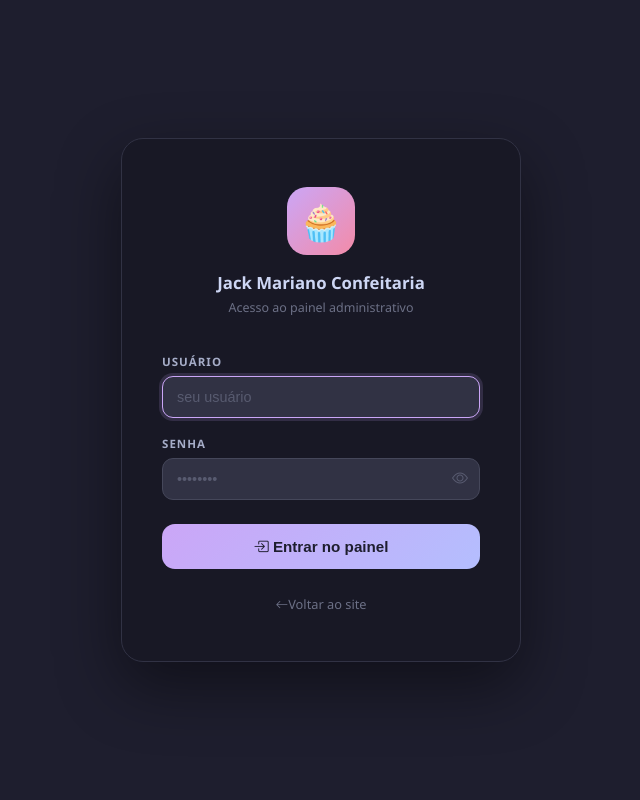
After one commit to adielson2005/jack_mariano, a Flask app: page /painel/login in a window 1280 px wide. The commit adds this page. Shown: the whole page, without its empty margins (319-959 px from the left). Run offline with Flask 3, Linux system fonts and the light colour scheme; parts of the project's set-up code (start-up, migrations or seed data) failed here and were passed over.

Commit message:
feat: secure admin panel with session auth, login page and 401 interceptor
- Add login_required decorator to all admin API routes
- Add /painel/login page (dark-themed, 5-attempt lockout)
- Add /painel and /painel/logout routes to run.py
- Replace all fetch() calls in admin.html with apiFetch() for 401 handling
- Add PERMANENT_SESSION_LIFETIME (7 days) to config
- Add admin_notes column to Order model
- Update .env.example with admin credential placeholders

Co-Authored-By: Claude Sonnet 4.6 <noreply@anthropic.com>

```diff
--- a/doceria/app/models.py
+++ b/doceria/app/models.py
@@ -70,6 +70,7 @@ class Order(db.Model):
 
     # Status: pending | confirmed | in_progress | ready | cancelled
     status = db.Column(db.String(20), default="pending")
+    admin_notes = db.Column(db.Text)
 
     items = db.relationship("OrderItem", backref="order", lazy=True, cascade="all, delete-orphan")
 
@@ -84,6 +85,7 @@ class Order(db.Model):
             "pickup_time": self.pickup_time,
             "allergies": self.allergies,
             "notes": self.notes,
+            "admin_notes": self.admin_notes,
             "status": self.status,
             "status_label": STATUS_LABELS.get(self.status, self.status),
         }
--- /dev/null
+++ b/doceria/app/templates/admin_login.html
@@ -0,0 +1,144 @@
+<!DOCTYPE html>
+<html lang="pt-BR">
+<head>
+  <meta charset="UTF-8">
+  <meta name="viewport" content="width=device-width, initial-scale=1">
+  <title>Login – Jack Mariano Confeitaria</title>
+  <link href="https://cdn.jsdelivr.net/npm/bootstrap-icons@1.11.3/font/bootstrap-icons.min.css" rel="stylesheet">
+  <style>
+    * { box-sizing: border-box; margin: 0; padding: 0; }
+    body {
+      background: #1e1e2e;
+      min-height: 100vh;
+      display: flex; align-items: center; justify-content: center;
+      font-family: 'Segoe UI', system-ui, sans-serif;
+      padding: 20px;
+    }
+    .card {
+      background: #181825;
+      border: 1px solid #313244;
+      border-radius: 22px;
+      padding: 48px 40px;
+      width: 100%; max-width: 400px;
+      box-shadow: 0 24px 64px rgba(0,0,0,.45);
+    }
+    .brand {
+      text-align: center; margin-bottom: 38px;
+    }
+    .brand-icon {
+      width: 68px; height: 68px; border-radius: 20px;
+      background: linear-gradient(135deg, #cba6f7 0%, #f38ba8 100%);
+      display: flex; align-items: center; justify-content: center;
+      font-size: 2.2rem; margin: 0 auto 16px;
+    }
+    .brand-name { color: #cdd6f4; font-weight: 700; font-size: 1.05rem; }
+    .brand-sub  { color: #6c7086; font-size: .78rem; margin-top: 5px; }
+
+    .err-box {
+      background: rgba(243,139,168,.12);
+      border: 1px solid rgba(243,139,168,.3);
+      color: #f38ba8; border-radius: 10px;
+      padding: 11px 14px; font-size: .84rem; margin-bottom: 22px;
+      display: flex; align-items: center; gap: 8px;
+    }
+
+    label {
+      display: block; color: #a6adc8;
+      font-size: .72rem; font-weight: 700;
+      text-transform: uppercase; letter-spacing: .09em;
+      margin-bottom: 7px;
+    }
+    .field { margin-bottom: 18px; }
+    .input-wrap { position: relative; }
+    input[type=text], input[type=password] {
+      width: 100%;
+      background: #313244; border: 1.5px solid #45475a;
+      border-radius: 11px; color: #cdd6f4;
+      font-size: .9rem; padding: 12px 42px 12px 14px;
+      transition: border-color .2s, box-shadow .2s;
+      outline: none;
+    }
+    input:focus {
+      border-color: #cba6f7;
+      box-shadow: 0 0 0 3px rgba(203,166,247,.15);
+    }
+    input::placeholder { color: #585b70; }
+    .eye-btn {
+      position: absolute; right: 12px; top: 50%; transform: translateY(-50%);
+      background: none; border: none; color: #585b70;
+      cursor: pointer; font-size: 1rem; padding: 0;
+      transition: color .18s;
+    }
+    .eye-btn:hover { color: #a6adc8; }
+
+    .btn-submit {
+      width: 100%; padding: 14px;
+      background: linear-gradient(135deg, #cba6f7 0%, #b4befe 100%);
+      color: #1e1e2e; border: none; border-radius: 13px;
+      font-weight: 700; font-size: .95rem; cursor: pointer;
+      transition: opacity .18s, transform .14s;
+      margin-top: 6px;
+    }
+    .btn-submit:hover { opacity: .91; transform: translateY(-1px); }
+    .btn-submit:active { transform: translateY(0); }
+
+    .back {
+      display: block; text-align: center; margin-top: 26px;
+      color: #6c7086; font-size: .8rem; text-decoration: none;
+      transition: color .18s;
+    }
+    .back:hover { color: #a6adc8; }
+  </style>
+</head>
+<body>
+<div class="card">
+  <div class="brand">
+    <div class="brand-icon">🧁</div>
+    <div class="brand-name">Jack Mariano Confeitaria</div>
+    <div class="brand-sub">Acesso ao painel administrativo</div>
+  </div>
+
+  {% if error %}
+  <div class="err-box">
+    <i class="bi bi-exclamation-circle-fill"></i> {{ error }}
+  </div>
+  {% endif %}
+
+  <form method="POST" autocomplete="on">
+    <div class="field">
+      <label for="username">Usuário</label>
+      <div class="input-wrap">
+        <input type="text" id="username" name="username"
+               placeholder="seu usuário" autocomplete="username" required autofocus>
+      </div>
+    </div>
+    <div class="field">
+      <label for="password">Senha</label>
+      <div class="input-wrap">
+        <input type="password" id="pwd" name="password"
+               placeholder="••••••••" autocomplete="current-password" required>
+        <button type="button" class="eye-btn" onclick="togglePwd()" aria-label="Mostrar senha">
+          <i class="bi bi-eye" id="eye-icon"></i>
+        </button>
+      </div>
+    </div>
+    <button type="submit" class="btn-submit">
+      <i class="bi bi-box-arrow-in-right me-1"></i> Entrar no painel
+    </button>
+  </form>
+
+  <a href="/" class="back">
+    <i class="bi bi-arrow-left me-1"></i>Voltar ao site
+  </a>
+</div>
+
+<script>
+function togglePwd() {
+  const i = document.getElementById('pwd');
+  const e = document.getElementById('eye-icon');
+  i.type = i.type === 'password' ? 'text' : 'password';
+  e.className = i.type === 'password' ? 'bi bi-eye' : 'bi bi-eye-slash';
+}
+</script>
+</body>
+</html>
--- a/doceria/config.py
+++ b/doceria/config.py
@@ -1,4 +1,5 @@
 import os
+from datetime import timedelta
 from dotenv import load_dotenv
 
 load_dotenv()
@@ -27,3 +28,4 @@ class Config:
         "pool_recycle": 1800,    # recicla conexões a cada 30 min
     }
     JSON_SORT_KEYS = False
+    PERMANENT_SESSION_LIFETIME = timedelta(days=7)
--- a/doceria/run.py
+++ b/doceria/run.py
@@ -1,5 +1,7 @@
+import os
 import socket
-from flask import render_template
+from werkzeug.security import check_password_hash, generate_password_hash
+from flask import render_template, session, redirect, request
 from app import create_app
 
 app = create_app()
@@ -8,9 +10,43 @@ app = create_app()
 def index():
     return render_template("index.html")
 
+_ADMIN_USER = os.environ.get("ADMIN_USER", "admin")
+_ADMIN_HASH = generate_password_hash(os.environ.get("ADMIN_PASSWORD", "jackmariano2024"))
+
+
 @app.route("/painel")
-def admin():
+def admin_panel():
+    if not session.get("admin_logged_in"):
+        return redirect("/painel/login")
     return render_template("admin.html")
+
+
+@app.route("/painel/login", methods=["GET", "POST"])
+def admin_login():
+    if session.get("admin_logged_in"):
+        return redirect("/painel")
+    error = None
+    if request.method == "POST":
+        attempts = session.get("_login_attempts", 0)
+        if attempts >= 5:
+            error = "Muitas tentativas. Feche o navegador e tente novamente."
+        else:
+            user = request.form.get("username", "").strip()
+            pwd  = request.form.get("password", "")
+            if user == _ADMIN_USER and check_password_hash(_ADMIN_HASH, pwd):
+                session.clear()
+                session["admin_logged_in"] = True
+                session.permanent = True
+                return redirect("/painel")
+            session["_login_attempts"] = attempts + 1
+            error = "Usuário ou senha incorretos."
+    return render_template("admin_login.html", error=error)
+
+
+@app.route("/painel/logout")
+def admin_logout():
+    session.clear()
+    return redirect("/painel/login")
 
 def get_local_ip():
     try:
```
Also changed, not shown: doceria/app/routes/admin.py (+19 -1 lines), doceria/app/templates/admin.html (+28 -11 lines), 1 other file.
